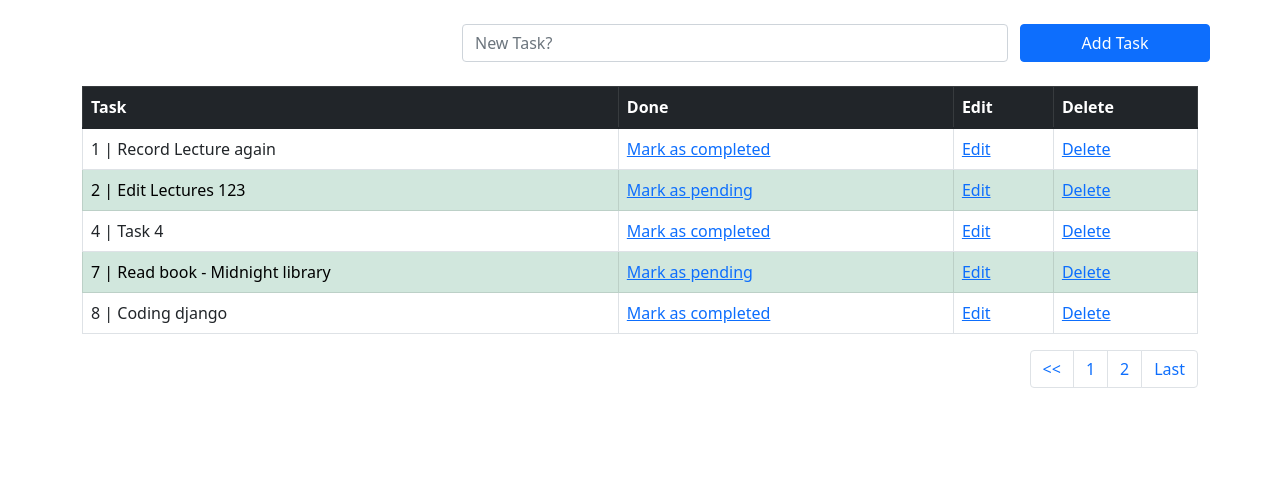
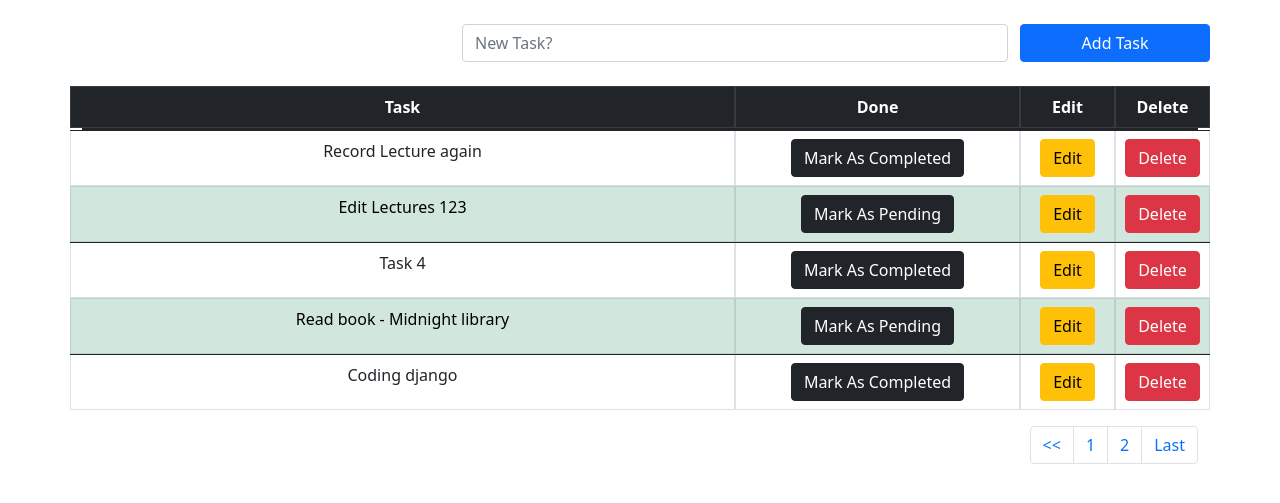
Before and after one commit to poonnakarn/taskmate_django, a Django app: page /todolist/ in a window 1280 px wide. Shown: the part 65-568 px from the top of the page. Run offline with Django 3.2, Linux system fonts and the light colour scheme; data comes from the database, SQL or seed files in the repository; both versions use the stored data as it was after the commit.

Commit message:
Decorate table

```diff
--- a/taskmate/urls.py
+++ b/taskmate/urls.py
@@ -1,7 +1,11 @@
 from django.contrib import admin
 from django.urls import path, include
+from todolist_app import views as todolist_views
 
 urlpatterns = [
-    path('admin/', admin.site.urls),
-    path('todolist/', include('todolist_app.urls'))
+    path("admin/", admin.site.urls),
+    path("", todolist_views.index, name="index"),
+    path("todolist/", include("todolist_app.urls")),
+    path("contact", todolist_views.contact, name="contact"),
+    path("about-us", todolist_views.about, name="about"),
 ]
--- a/templates/base.html
+++ b/templates/base.html
@@ -15,7 +15,7 @@
 
   <nav class="navbar navbar-expand-lg navbar-dark bg-dark">
     <div class="container-fluid">
-      <a class="navbar-brand" href="#"><img src="{% static 'images/logo.png' %}" alt="Taskmate"></a>
+      <a class="navbar-brand" href="{% url 'index' %}"><img src="{% static 'images/logo.png' %}" alt="Taskmate"></a>
       <button class="navbar-toggler" type="button" data-bs-toggle="collapse" data-bs-target="#navbarNav"
         aria-controls="navbarNav" aria-expanded="false" aria-label="Toggle navigation">
         <span class="navbar-toggler-icon"></span>
@@ -23,7 +23,7 @@
       <div class="collapse navbar-collapse" id="navbarNav">
         <ul class="navbar-nav">
           <li class="nav-item">
-            <a class="nav-link" aria-current="page" href="{% url 'todolist' %}">Home</a>
+            <a class="nav-link" aria-current="page" href="{% url 'index' %}">Home</a>
           </li>
           <li class="nav-item">
             <a class="nav-link" href="{% url 'todolist' %}">Todo List</a>
--- a/todolist_app/templates/todolist.html
+++ b/todolist_app/templates/todolist.html
@@ -26,31 +26,31 @@
     <button type="submit" class="btn btn-primary col-2">Add Task</button>
   </form>
   <br>
-  <table class="table table-bordered">
+  <table class="table table-bordered text-center">
     <thead class="table-dark">
-      <tr>
-        <th scope="col">Task</th>
-        <th scope="col">Done</th>
-        <th scope="col">Edit</th>
-        <th scope="col">Delete</th>
+      <tr class="row">
+        <th class="col-7">Task</th>
+        <th class="col-3">Done</th>
+        <th class="col-1">Edit</th>
+        <th class="col-1">Delete</th>
       </tr>
     </thead>
     <tbody>
       {% if all_tasks %}
       {% for obj in all_tasks %}
       {% if obj.done %}
-      <tr class="table-success">
-        <td>{{ obj.id }} | {{ obj.task }}</td>
-        <td><a href="{% url 'pending_task' obj.id %}">Mark as pending</a></td>
-        <td><a href="{% url 'edit_task' obj.id %}">Edit</a></td>
-        <td><a href="{% url 'delete_task' obj.id %}">Delete</a></td>
+      <tr class="table-success row">
+        <td class="col-7">{{ obj.task }}</td>
+        <td class="col-3"><a href="{% url 'pending_task' obj.id %}"><button type="button" class="btn btn-dark">Mark As Pending</button></a></td>
+        <td class="col-1"><a href="{% url 'edit_task' obj.id %}"><button type="button" class="btn btn-warning">Edit</button></a></td>
+        <td class="col-1"><a href="{% url 'delete_task' obj.id %}"><button type="button" class="btn btn-danger">Delete</button></a></td>
       </tr>
       {% else %}
-      <tr>
-        <td>{{ obj.id }} | {{ obj.task }}</td>
-        <td><a href="{% url 'complete_task' obj.id %}">Mark as completed</a></td>
-        <td><a href="{% url 'edit_task' obj.id %}">Edit</a></td>
-        <td><a href="{% url 'delete_task' obj.id %}">Delete</a></td>
+      <tr class="row">
+        <td class="col-7">{{ obj.task }}</td>
+        <td class="col-3"><a href="{% url 'complete_task' obj.id %}"><button type="button" class="btn btn-dark">Mark As Completed</button></a></td>
+        <td class="col-1"><a href="{% url 'edit_task' obj.id %}"><button type="button" class="btn btn-warning">Edit</button></a></td>
+        <td class="col-1"><a href="{% url 'delete_task' obj.id %}"><button type="button" class="btn btn-danger">Delete</button></a></td>
       </tr>
       {% endif %}
       {% endfor %}
--- a/todolist_app/urls.py
+++ b/todolist_app/urls.py
@@ -7,6 +7,4 @@ urlpatterns = [
     path("edit/<task_id>", views.edit_task, name="edit_task"),
     path("complete/<task_id>", views.complete_task, name="complete_task"),
     path("pending/<task_id>", views.pending_task, name="pending_task"),
-    path("contact", views.contact, name="contact"),
-    path("about-us", views.about, name="about"),
 ]
--- a/todolist_app/views.py
+++ b/todolist_app/views.py
@@ -71,3 +71,10 @@ def about(request):
         "welcome_text": "Welcome to About Page.",
     }
     return render(request, "about.html", context)
+
+
+def index(request):
+    context = {
+        "index_text": "Welcome to Index Page.",
+    }
+    return render(request, "index.html", context)
```
Also changed, not shown: todolist_app/templates/index.html (added, +10 -0 lines), db.sqlite3.
